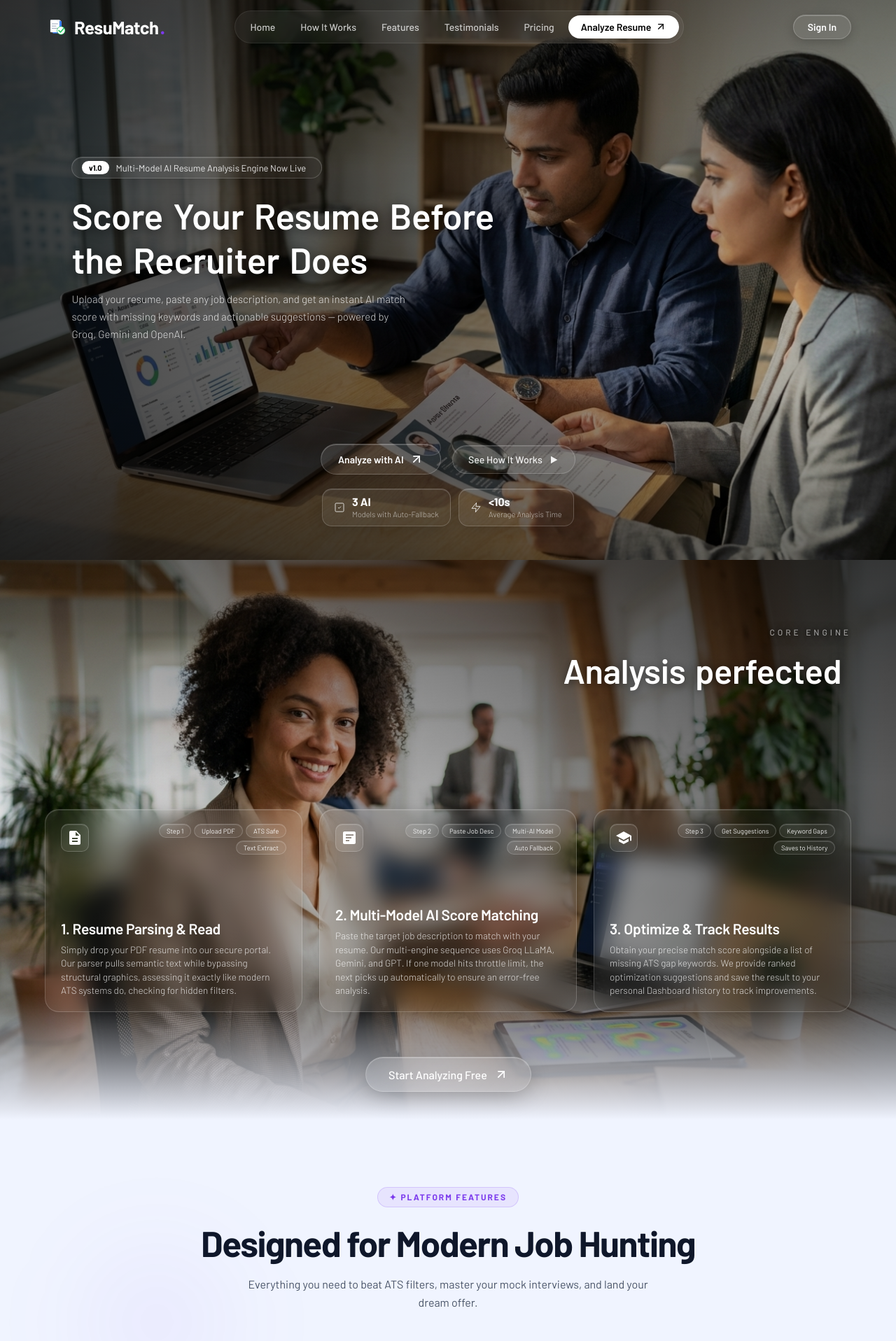
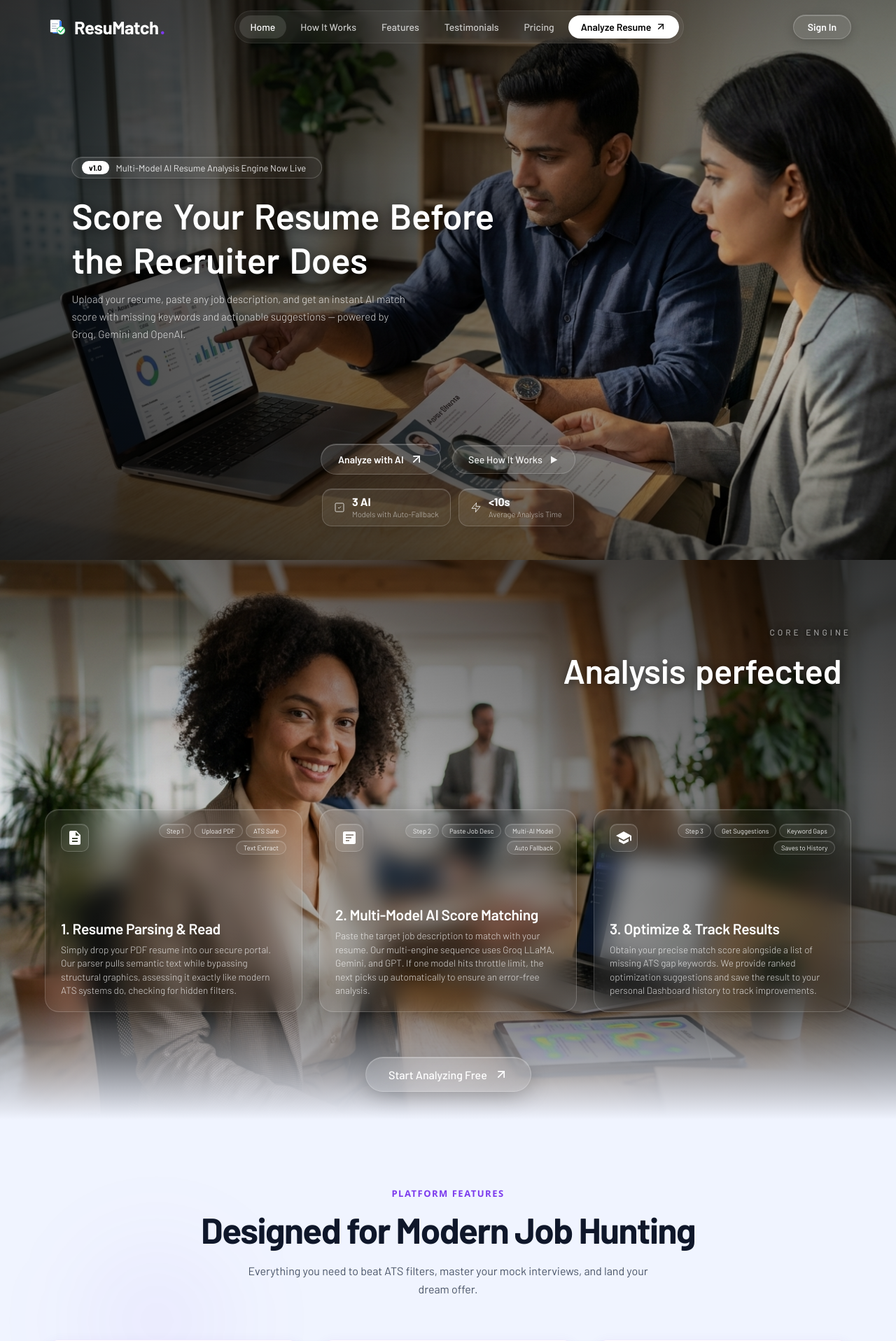
Before and after one commit to abhinashp25/ResuMatch, a React (Vite) app in the folder client/: page / in a window 1280 px wide. Shown: the top 1916 px of the page at 70% size. Built offline with nearby package versions, Linux system fonts and the light colour scheme; no server answers.

Commit message:
optimized

```diff
--- a/client/src/pages/Landing.jsx
+++ b/client/src/pages/Landing.jsx
@@ -42,6 +42,9 @@ export default function Landing() {
   const { user } = useAuth();
   const [hovered, setHovered] = useState(null);
   const [scrollY, setScrollY] = useState(0);
+  const [activeSection, setActiveSection] = useState('Home');
+  const isProgrammaticScroll = useRef(false);
+  const scrollTimeout = useRef(null);
 
   // Section Refs for smooth scrolling
   const homeRef = useRef(null);
@@ -51,16 +54,23 @@ export default function Landing() {
   const pricingRef = useRef(null);
 
   const handleNavClick = (label) => {
+    setActiveSection(label);
+    isProgrammaticScroll.current = true;
+    if (scrollTimeout.current) clearTimeout(scrollTimeout.current);
+    scrollTimeout.current = setTimeout(() => {
+      isProgrammaticScroll.current = false;
+    }, 1000);
+
     if (label === 'Home') {
       window.scrollTo({ top: 0, behavior: 'smooth' });
-    } else if (label === 'How It Works') {
-      howItWorksRef.current?.scrollIntoView({ behavior: 'smooth' });
-    } else if (label === 'Features') {
-      featuresRef.current?.scrollIntoView({ behavior: 'smooth' });
-    } else if (label === 'Testimonials') {
-      testimonialsRef.current?.scrollIntoView({ behavior: 'smooth' });
-    } else if (label === 'Pricing') {
-      pricingRef.current?.scrollIntoView({ behavior: 'smooth' });
+    } else {
+      const refMap = {
+        'How It Works': howItWorksRef,
+        'Features': featuresRef,
+        'Testimonials': testimonialsRef,
+        'Pricing': pricingRef,
+      };
+      refMap[label]?.current?.scrollIntoView({ behavior: 'smooth' });
     }
   };
 
@@ -68,6 +78,44 @@ export default function Landing() {
     const onScroll = () => setScrollY(window.scrollY);
     window.addEventListener('scroll', onScroll, { passive: true });
     return () => window.removeEventListener('scroll', onScroll);
+  }, []);
+
+  useEffect(() => {
+    const observerOptions = {
+      root: null,
+      rootMargin: '-50% 0px -50% 0px',
+      threshold: 0,
+    };
+
+    const handleIntersection = (entries) => {
+      if (isProgrammaticScroll.current) return;
+      entries.forEach((entry) => {
+        if (entry.isIntersecting) {
+          const id = entry.target.id;
+          if (id === 'home') setActiveSection('Home');
+          else if (id === 'how-it-works') setActiveSection('How It Works');
+          else if (id === 'features') setActiveSection('Features');
+          else if (id === 'testimonials') setActiveSection('Testimonials');
+          else if (id === 'pricing') setActiveSection('Pricing');
+        }
+      });
+    };
+
+    const observer = new IntersectionObserver(handleIntersection, observerOptions);
+
+    const targets = [
+      homeRef.current,
+      howItWorksRef.current,
+      featuresRef.current,
+      testimonialsRef.current,
+      pricingRef.current,
+    ].filter(Boolean);
+
+    targets.forEach((target) => observer.observe(target));
+
+    return () => {
+      targets.forEach((target) => observer.unobserve(target));
+    };
   }, []);
 
   const onLight = scrollY > window.innerHeight * 1.85;
@@ -248,7 +296,9 @@ export default function Landing() {
           }}
           onMouseLeave={() => setHovered(null)}
         >
-          {['Home', 'How It Works', 'Features', 'Testimonials', 'Pricing'].map((l, index) => (
+          {['Home', 'How It Works', 'Features', 'Testimonials', 'Pricing'].map((l, index) => {
+            const isActive = hovered !== null ? hovered === index : activeSection === l;
+            return (
               <span
                 key={l}
                 onMouseEnter={() => setHovered(index)}
@@ -256,25 +306,26 @@ export default function Landing() {
                 style={{
                   position: 'relative', padding: '8px 16px', fontSize: 14, fontWeight: 500,
                   color: onLight
-                  ? (hovered === index ? '#0f172a' : '#64748b')
-                  : (hovered === index ? '#fff' : 'rgba(255,255,255,0.75)'),
+                    ? (isActive ? '#0f172a' : '#64748b')
+                    : (isActive ? '#fff' : 'rgba(255,255,255,0.75)'),
                   cursor: 'pointer', fontFamily: "'Barlow', sans-serif", zIndex: 2,
                   transition: 'color 0.2s ease',
                 }}
               >
                 {l}
-              {hovered === index && (
+                {isActive && (
                   <motion.div
                     layoutId="nav-hover-pill"
                     style={{
                       position: 'absolute', inset: 0, borderRadius: 9999, zIndex: -1,
-                    background: onLight ? 'rgba(15,23,42,0.06)' : 'rgba(255,255,255,0.1)',
+                      background: onLight ? 'rgba(15,23,42,0.08)' : 'rgba(255,255,255,0.12)',
                     }}
                     transition={{ type: 'spring', stiffness: 380, damping: 30 }}
                   />
                 )}
               </span>
-          ))}
+            );
+          })}
           <button
             onClick={() => navigate(user ? '/app' : '/auth')}
             style={{
@@ -421,9 +472,11 @@ export default function Landing() {
             {cards.map((card, i) => (
               <motion.div
                 variants={itemVariants}
+                whileHover={{ y: -6, borderColor: 'rgba(255,255,255,0.32)', boxShadow: '0 14px 40px -4px rgba(0,0,0,0.36)' }}
+                transition={{ type: 'spring', stiffness: 300, damping: 22 }}
                 key={i}
                 className="lq"
-                style={{ borderRadius: 20, padding: '20px 22px', minHeight: 290, display: 'flex', flexDirection: 'column', backdropFilter: 'blur(16px)', WebkitBackdropFilter: 'blur(16px)', background: 'linear-gradient(135deg, rgba(255,255,255,0.06) 0%, rgba(255,255,255,0.01) 100%)' }}
+                style={{ borderRadius: 20, padding: '20px 22px', minHeight: 290, display: 'flex', flexDirection: 'column', backdropFilter: 'blur(16px)', WebkitBackdropFilter: 'blur(16px)', background: 'linear-gradient(135deg, rgba(255,255,255,0.06) 0%, rgba(255,255,255,0.01) 100%)', cursor: 'pointer' }}
               >
                 <div style={{ display: 'flex', alignItems: 'flex-start', justifyContent: 'space-between', gap: 12 }}>
                   <div className="lq" style={{ width: 40, height: 40, borderRadius: 10, display: 'flex', alignItems: 'center', justifyContent: 'center', flexShrink: 0 }}>{card.icon}</div>
@@ -470,9 +523,9 @@ export default function Landing() {
           viewport={{ once: true, amount: 0.3 }}
           style={{ textAlign: 'center', zIndex: 10, position: 'relative', marginBottom: 60 }}
         >
-          <div style={{ display: 'inline-flex', borderRadius: 9999, padding: '6px 16px', color: '#7c3aed', background: 'rgba(124,58,237,0.08)', border: '1px solid rgba(124,58,237,0.18)', fontSize: 12, fontWeight: 700, fontFamily: "'Barlow', sans-serif", letterSpacing: '2px', textTransform: 'uppercase', marginBottom: 20 }}>
-            ✦ Platform Features
-          </div>
+          <span style={{ fontSize: 13, fontWeight: 600, color: '#7c3aed', textTransform: 'uppercase', letterSpacing: '1.5px', marginBottom: 12, display: 'block' }}>
+            Platform Features
+          </span>
           <h2 style={{ fontSize: 'clamp(2rem, 5vw, 3.2rem)', color: '#0f172a', fontFamily: "'Barlow', sans-serif", fontWeight: 700, letterSpacing: '-1.5px', marginBottom: 16 }}>
             Designed for Modern Job Hunting
           </h2>
@@ -497,6 +550,8 @@ export default function Landing() {
           ].map((feat, i) => (
             <motion.div
               variants={itemVariants}
+              whileHover={{ y: -8, borderColor: 'rgba(124,58,237,0.25)', boxShadow: '0 16px 36px rgba(107,70,193,0.12)' }}
+              transition={{ type: 'spring', stiffness: 300, damping: 22 }}
               key={i}
               className="light-card-hover"
               style={{
@@ -506,7 +561,8 @@ export default function Landing() {
                 flexDirection: 'column',
                 background: 'rgba(255,255,255,0.85)',
                 border: '1px solid rgba(124,58,237,0.1)',
-                boxShadow: '0 2px 16px rgba(107,70,193,0.06), 0 1px 0 rgba(255,255,255,0.9) inset'
+                boxShadow: '0 2px 16px rgba(107,70,193,0.06), 0 1px 0 rgba(255,255,255,0.9) inset',
+                cursor: 'pointer'
               }}
             >
               <div style={{ marginBottom: 20, width: 48, height: 48, borderRadius: 12, overflow: 'hidden', border: '1px solid rgba(124,58,237,0.12)', boxShadow: '0 2px 8px rgba(0,0,0,0.06)', flexShrink: 0 }}>
@@ -527,9 +583,8 @@ export default function Landing() {
           style={{ maxWidth: 1200, margin: '64px auto 0', position: 'relative', zIndex: 10 }}
         >
           <div style={{ borderRadius: 24, padding: '40px 48px', background: 'rgba(255,255,255,0.7)', border: '1px solid rgba(124,58,237,0.12)', backdropFilter: 'blur(16px)', WebkitBackdropFilter: 'blur(16px)', boxShadow: '0 4px 24px rgba(107,70,193,0.07)' }}>
-            <h3 style={{ fontFamily: "'Barlow', sans-serif", fontWeight: 700, color: '#1e1b4b', fontSize: '1.4rem', marginBottom: 8, display: 'flex', alignItems: 'center', gap: 10 }}>
-              🚀 Next-Gen Roadmap
-              <span style={{ background: 'rgba(124,58,237,0.1)', color: '#7c3aed', fontSize: 11, fontWeight: 700, padding: '3px 10px', borderRadius: 9999, border: '1px solid rgba(124,58,237,0.2)' }}>Coming Soon</span>
+            <h3 style={{ fontFamily: "'Barlow', sans-serif", fontWeight: 700, color: '#1e1b4b', fontSize: '1.45rem', marginBottom: 8 }}>
+              Product Roadmap
             </h3>
             <p style={{ color: '#4a5568', fontSize: '0.95rem', marginBottom: 24, fontFamily: "'Barlow',sans-serif" }}>
               We are constantly updating ResuMatch with state-of-the-art tools. Here is what we are building right now:
@@ -563,9 +618,9 @@ export default function Landing() {
         style={{ paddingTop: 60, background: '#f0f4ff' }}
       >
         <div style={{ textAlign: 'center', padding: '0 24px', zIndex: 10 }}>
-          <div style={{ display: 'inline-flex', borderRadius: 9999, padding: '6px 16px', color: '#7c3aed', background: 'rgba(124,58,237,0.08)', border: '1px solid rgba(124,58,237,0.2)', fontSize: 12, fontWeight: 700, fontFamily: "'Barlow', sans-serif", letterSpacing: '2px', textTransform: 'uppercase', marginBottom: 20 }}>
-            ✦ Testimonials
-          </div>
+          <span style={{ fontSize: 13, fontWeight: 600, color: '#7c3aed', textTransform: 'uppercase', letterSpacing: '1.5px', marginBottom: 12, display: 'block' }}>
+            Testimonials
+          </span>
           <h2 style={{ fontSize: 'clamp(2rem, 5vw, 3.2rem)', color: '#0f172a', fontFamily: "'Barlow', sans-serif", fontWeight: 700, letterSpacing: '-1.5px', marginBottom: 16 }}>
             Don't just take our words
           </h2>
@@ -664,9 +719,9 @@ export default function Landing() {
           transition={{ duration: 0.6 }}
           style={{ textAlign: 'center', zIndex: 10, position: 'relative', marginBottom: 60 }}
         >
-          <div style={{ display: 'inline-flex', borderRadius: 9999, padding: '6px 16px', color: '#7c3aed', background: 'rgba(124,58,237,0.06)', border: '1px solid rgba(124,58,237,0.15)', fontSize: 12, fontWeight: 700, fontFamily: "'Barlow', sans-serif", letterSpacing: '2px', textTransform: 'uppercase', marginBottom: 20 }}>
-            ✦ Affordable Plans
-          </div>
+          <span style={{ fontSize: 13, fontWeight: 600, color: '#7c3aed', textTransform: 'uppercase', letterSpacing: '1.5px', marginBottom: 12, display: 'block' }}>
+            Pricing Plans
+          </span>
           <h2 style={{ fontSize: 'clamp(2rem, 5vw, 3.2rem)', color: '#0f172a', fontFamily: "'Barlow', sans-serif", fontWeight: 700, letterSpacing: '-1.5px', marginBottom: 16 }}>
             Ready to Clear ATS Filters?
           </h2>
@@ -685,8 +740,10 @@ export default function Landing() {
           {/* Plan 1 */}
           <motion.div
             variants={itemVariants}
-            className="price-card-hover"
-            style={{ borderRadius: 24, padding: 40, width: 320, display: 'flex', flexDirection: 'column', justifyContent: 'space-between', background: '#ffffff', border: '1px solid rgba(15,23,42,0.08)', boxShadow: '0 4px 20px rgba(0,0,0,0.02)', backdropFilter: 'blur(12px)', WebkitBackdropFilter: 'blur(12px)' }}
+            whileHover={{ y: -8, borderColor: 'rgba(124,58,237,0.22)', boxShadow: '0 16px 36px rgba(107,70,193,0.12)' }}
+            transition={{ type: 'spring', stiffness: 300, damping: 22 }}
+            className="light-card-hover"
+            style={{ borderRadius: 24, padding: 40, width: 320, display: 'flex', flexDirection: 'column', justifyContent: 'space-between', background: '#ffffff', border: '1px solid rgba(15,23,42,0.08)', boxShadow: '0 4px 20px rgba(0,0,0,0.02)', backdropFilter: 'blur(12px)', WebkitBackdropFilter: 'blur(12px)', cursor: 'pointer' }}
           >
             <div>
               <h3 style={{ fontSize: '1.25rem', fontWeight: 600, color: '#475569', fontFamily: "'Barlow',sans-serif" }}>Basic</h3>
@@ -727,8 +784,10 @@ export default function Landing() {
           {/* Plan 2 */}
           <motion.div
             variants={itemVariants}
-            className="price-card-hover"
-            style={{ borderRadius: 24, padding: 40, width: 340, display: 'flex', flexDirection: 'column', justifyContent: 'space-between', background: '#ffffff', border: '2px solid #7c3aed', boxShadow: '0 8px 32px rgba(124, 58, 237, 0.08)', backdropFilter: 'blur(24px)', WebkitBackdropFilter: 'blur(24px)' }}
+            whileHover={{ y: -8, boxShadow: '0 20px 48px rgba(124, 58, 237, 0.16)' }}
+            transition={{ type: 'spring', stiffness: 300, damping: 22 }}
+            className="light-card-hover"
+            style={{ borderRadius: 24, padding: 40, width: 340, display: 'flex', flexDirection: 'column', justifyContent: 'space-between', background: '#ffffff', border: '2px solid #7c3aed', boxShadow: '0 8px 32px rgba(124, 58, 237, 0.08)', backdropFilter: 'blur(24px)', WebkitBackdropFilter: 'blur(24px)', cursor: 'pointer' }}
           >
             <div>
               <div style={{ display: 'flex', justifyContent: 'space-between', alignItems: 'center' }}>
@@ -773,8 +832,10 @@ export default function Landing() {
           {/* Plan 3 */}
           <motion.div
             variants={itemVariants}
-            className="price-card-hover"
-            style={{ borderRadius: 24, padding: 40, width: 320, display: 'flex', flexDirection: 'column', justifyContent: 'space-between', background: '#ffffff', border: '1px solid rgba(15,23,42,0.08)', boxShadow: '0 4px 20px rgba(0,0,0,0.02)', backdropFilter: 'blur(12px)', WebkitBackdropFilter: 'blur(12px)' }}
+            whileHover={{ y: -8, borderColor: 'rgba(124,58,237,0.22)', boxShadow: '0 16px 36px rgba(107,70,193,0.12)' }}
+            transition={{ type: 'spring', stiffness: 300, damping: 22 }}
+            className="light-card-hover"
+            style={{ borderRadius: 24, padding: 40, width: 320, display: 'flex', flexDirection: 'column', justifyContent: 'space-between', background: '#ffffff', border: '1px solid rgba(15,23,42,0.08)', boxShadow: '0 4px 20px rgba(0,0,0,0.02)', backdropFilter: 'blur(12px)', WebkitBackdropFilter: 'blur(12px)', cursor: 'pointer' }}
           >
             <div>
               <h3 style={{ fontSize: '1.25rem', fontWeight: 600, color: '#475569', fontFamily: "'Barlow',sans-serif" }}>Elite</h3>
```
Lines whose indentation alone changed are shown as unchanged.
